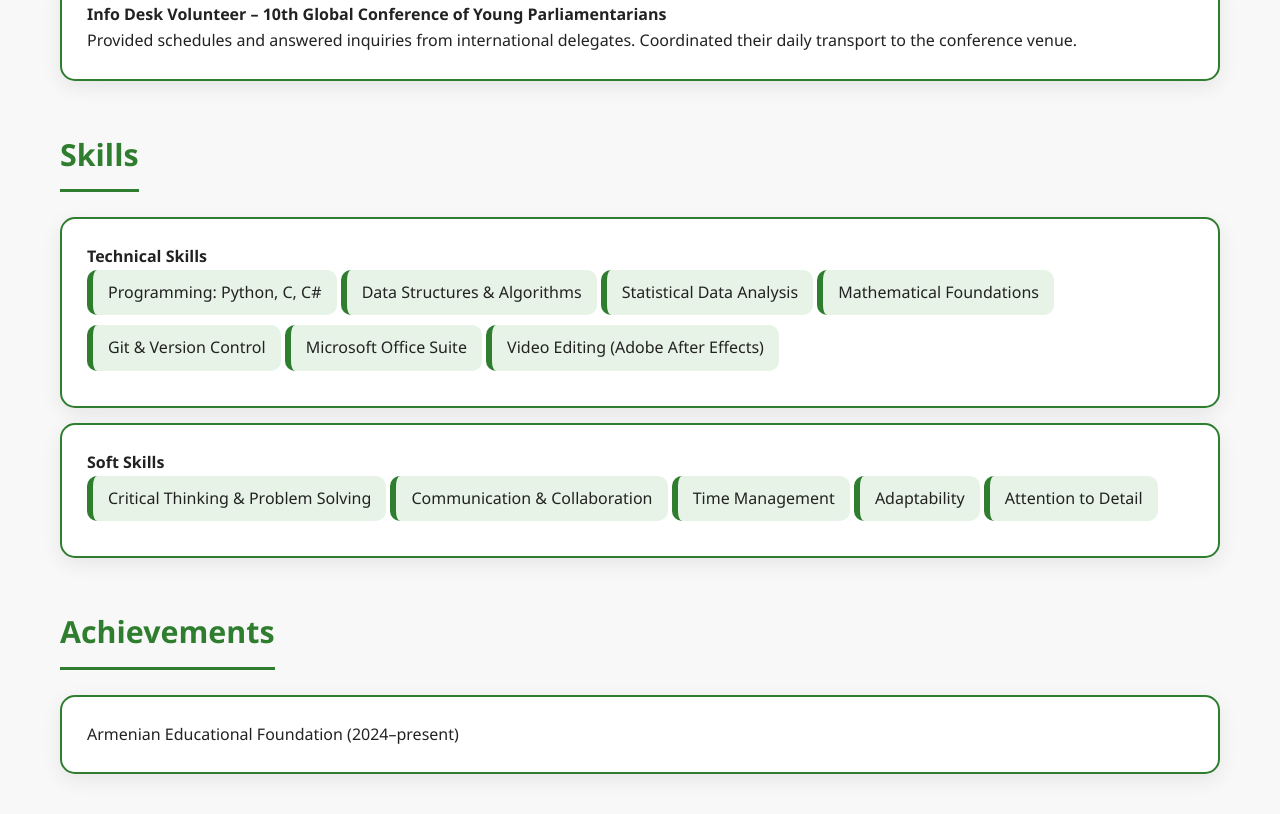
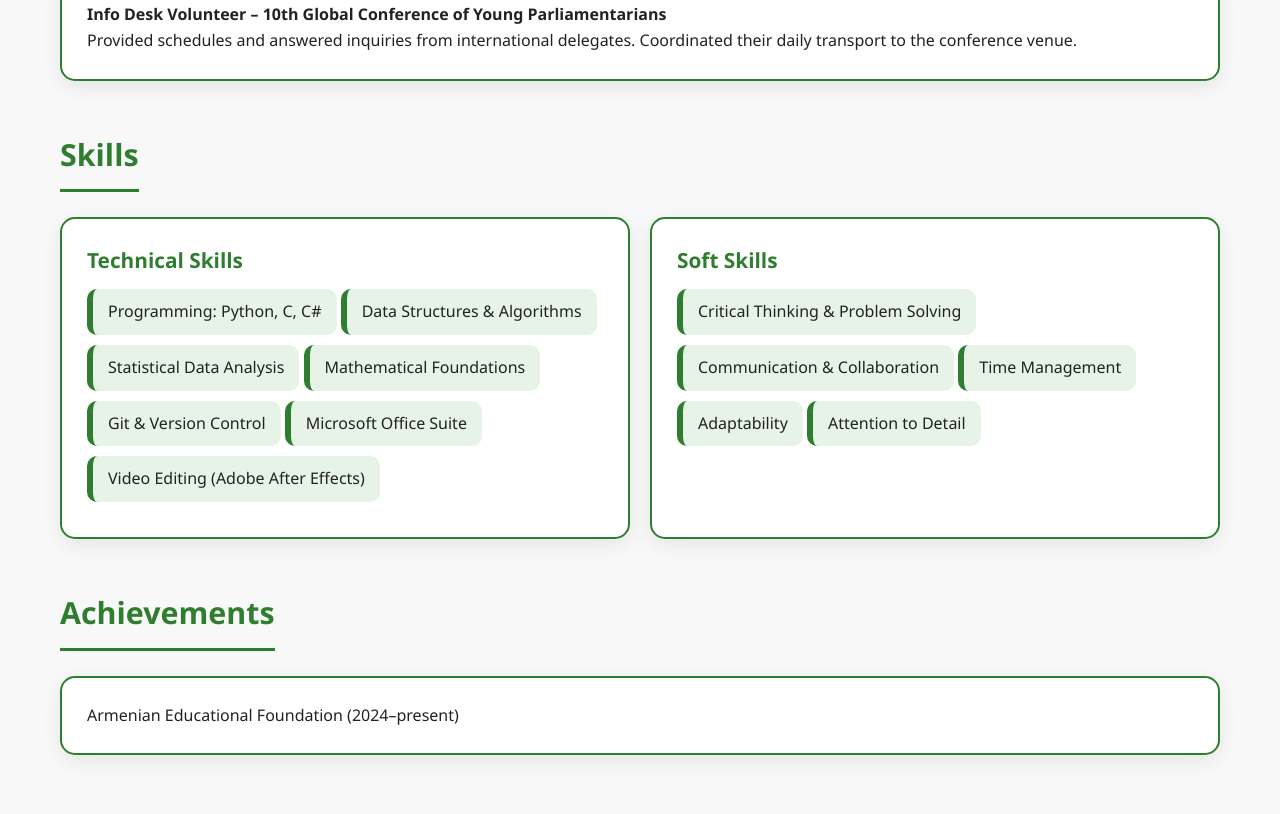
Before and after one commit to milenamayilyan/My_Website, a plain HTML site: page index.html in a window 1280 px wide. Shown: the part 1545-2359 px from the top of the page. Drawn offline with Linux system fonts and the light colour scheme.

Commit message:
Refactor skills section styles in style.css

```diff
--- a/style.css
+++ b/style.css
@@ -90,20 +90,20 @@ section h3 {
 }
 
 /* Skills */
-.skills-container {
-    display: flex;
-    gap: 40px;
+.skills-cards {
+    flex-direction: row;
+    gap: 20px;
     flex-wrap: wrap;
 }
 
-.skills-column {
+.skills-cards .card {
     flex: 1;
 }
 
-.skills-column h4 {
+.skills-cards h4 {
     color: #2f7d2f;
     margin-bottom: 12px;
-    font-size: 1.2em;
+    font-size: 1.3em;
 }
 
 /* Each skill in a box */
@@ -144,8 +144,7 @@ section h3 {
         padding: 0 10px;
     }
 
-    .skills-container {
+    .skills-cards {
         flex-direction: column;
-        gap: 20px;
     }
 }
```
